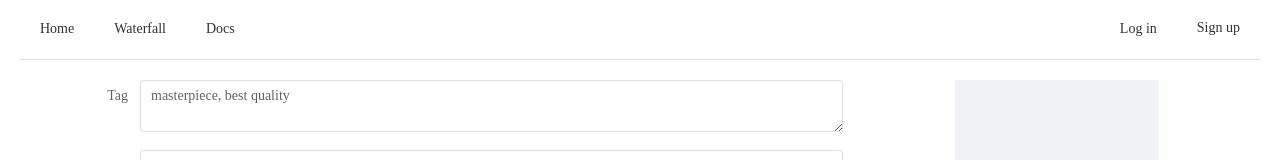
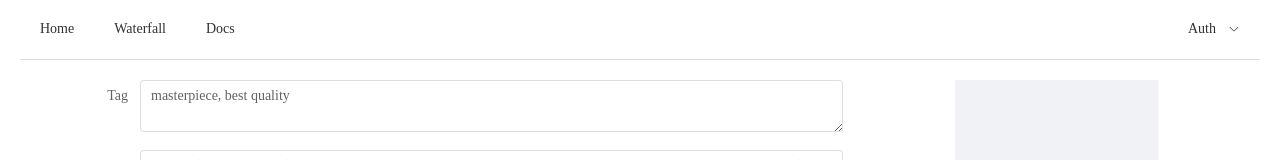
Before and after one commit to zijiren233/Creation-AI-Web, a Vue app: page / in a window 1280 px wide. Shown: the top 160 px of the page. Built offline with nearby package versions, Linux system fonts and the light colour scheme.

Commit message:
优化 注册/登录入口

```diff
--- a/components.d.ts
+++ b/components.d.ts
@@ -17,10 +17,14 @@ declare module '@vue/runtime-core' {
     ElCarouselItem: typeof import('element-plus/es')['ElCarouselItem']
     ElCol: typeof import('element-plus/es')['ElCol']
     ElContainer: typeof import('element-plus/es')['ElContainer']
+    ElDropdown: typeof import('element-plus/es')['ElDropdown']
+    ElDropdownItem: typeof import('element-plus/es')['ElDropdownItem']
+    ElDropdownMenu: typeof import('element-plus/es')['ElDropdownMenu']
     ElFooter: typeof import('element-plus/es')['ElFooter']
     ElForm: typeof import('element-plus/es')['ElForm']
     ElFormItem: typeof import('element-plus/es')['ElFormItem']
     ElHeader: typeof import('element-plus/es')['ElHeader']
+    ElIcon: typeof import('element-plus/es')['ElIcon']
     ElImage: typeof import('element-plus/es')['ElImage']
     ElInput: typeof import('element-plus/es')['ElInput']
     ElInputNumber: typeof import('element-plus/es')['ElInputNumber']
@@ -38,6 +42,7 @@ declare module '@vue/runtime-core' {
     ElSkeletonItem: typeof import('element-plus/es')['ElSkeletonItem']
     ElSlider: typeof import('element-plus/es')['ElSlider']
     ElSpace: typeof import('element-plus/es')['ElSpace']
+    ElSubMenu: typeof import('element-plus/es')['ElSubMenu']
     ElSwitch: typeof import('element-plus/es')['ElSwitch']
     ElTabPane: typeof import('element-plus/es')['ElTabPane']
     ElTabs: typeof import('element-plus/es')['ElTabs']
--- a/src/views/Layout/components/Header.vue
+++ b/src/views/Layout/components/Header.vue
@@ -6,26 +6,20 @@ const NotificationStore = useNotificationStore();
 </script>
 
 <template>
-  <el-menu
-    class="el-menu-demo"
-    mode="horizontal"
-    unique-opened
-    router
-    :ellipsis="false"
-  >
+  <el-menu class="el-menu-demo" mode="horizontal" unique-opened router :ellipsis="false">
     <el-menu-item index="/">Home</el-menu-item>
     <el-menu-item index="/waterfall">Waterfall</el-menu-item>
     <el-menu-item index="/docs">Docs</el-menu-item>
 
     <div class="flex-grow" />
-    <template
-      v-if="AuthStore.auth.password === '' || AuthStore.auth.username === ''"
-    >
-      <el-menu-item index="/login">Log in</el-menu-item>
-
-      <a target="_blank" href="https://t.me/NovelAIDraw_bot?start=start"
-        ><el-menu-item>Sign up</el-menu-item></a
-      >
+    <template v-if="AuthStore.auth.password === '' || AuthStore.auth.username === ''">
+      <el-sub-menu>
+        <template #title>Auth</template>
+        <el-menu-item index="/login">Log in</el-menu-item>
+        <a target="_blank" href="https://t.me/NovelAIDraw_bot?start=start">
+          <el-menu-item>Sign up</el-menu-item>
+        </a>
+      </el-sub-menu>
     </template>
     <template v-else>
       <el-menu-item
@@ -39,8 +33,7 @@ const NotificationStore = useNotificationStore();
         v-show="
           AuthStore.auth.password !== '' && AuthStore.auth.username !== ''
         "
-        >Sign out</el-menu-item
-      >
+      >Sign out</el-menu-item>
     </template>
   </el-menu>
 </template>
```
